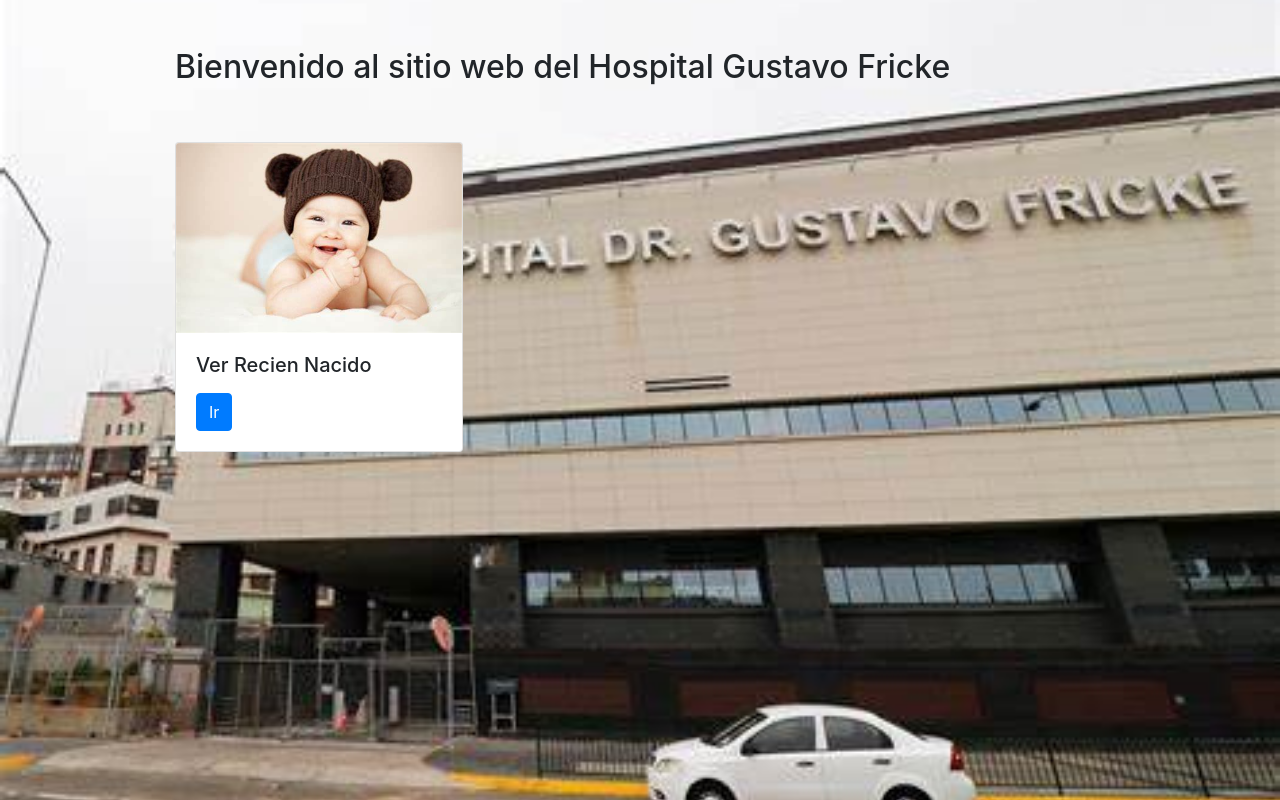
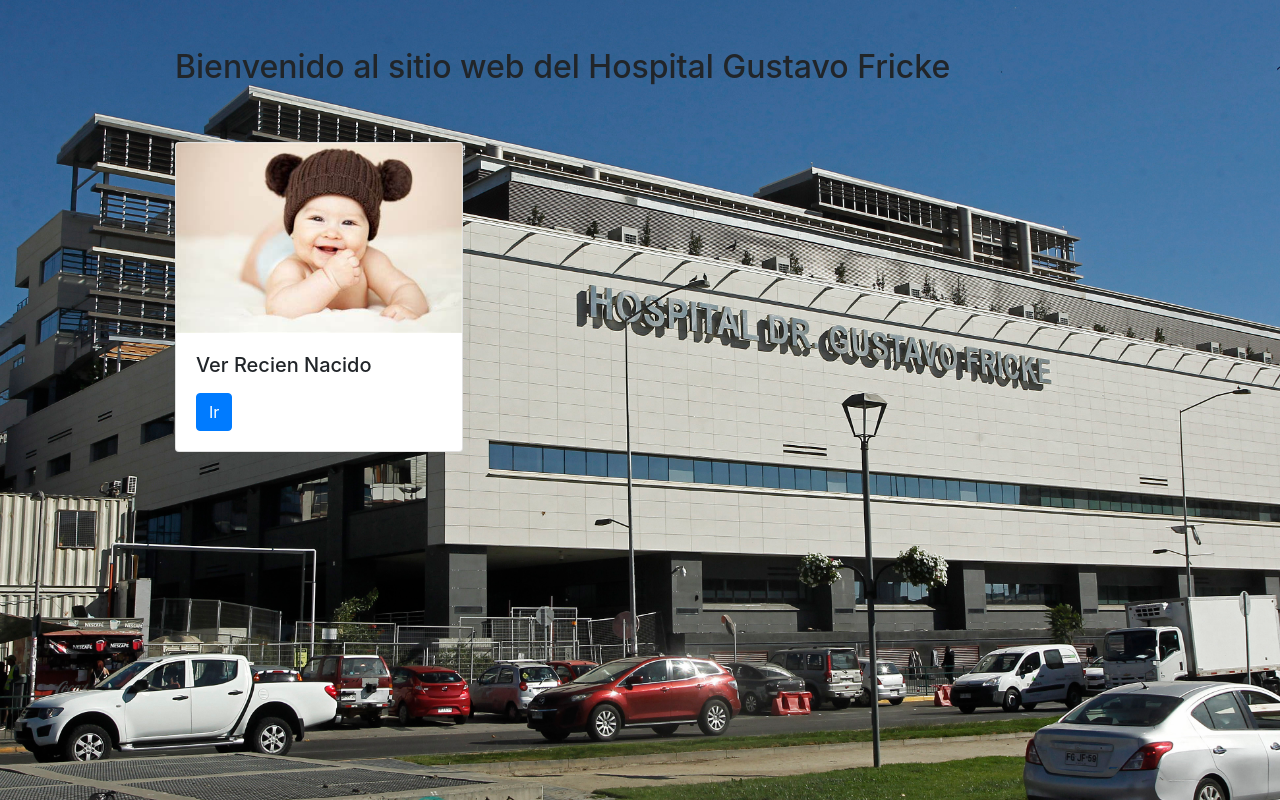
Before and after one commit to Tomoxx/AstralNeonatologia, a Django app: page / in a window 1280 px wide; the page is wider, and only the part inside the window is pictured. Shown: the part 96-896 px from the top of that part. Run offline with Django 4.2, Linux system fonts and the light colour scheme; parts of the project's set-up code (start-up, migrations or seed data) failed here and were passed over.

Commit message:
New background

```diff
--- a/core/static/core/css/styles.css
+++ b/core/static/core/css/styles.css
@@ -7,7 +7,7 @@
     }
 
 .inicio{
-    background-image:url("/static/core/img/hospital.jpg");
+    background-image:url("/static/core/img/R.jfif");
     background-repeat: no-repeat;
     background-position: center;
     background-size: cover;
```
Also changed, not shown: core/static/core/img/R.jfif (added).
